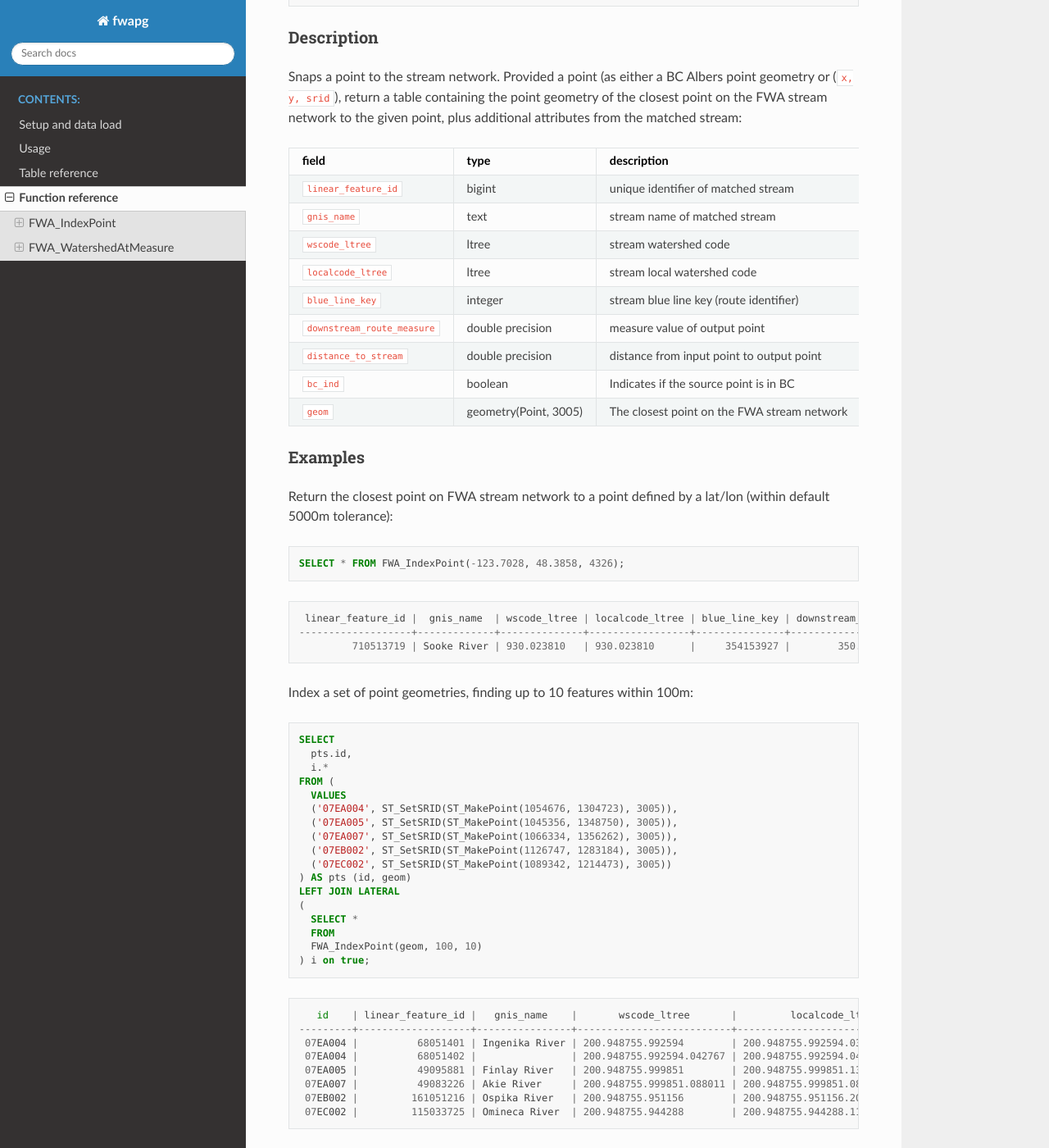
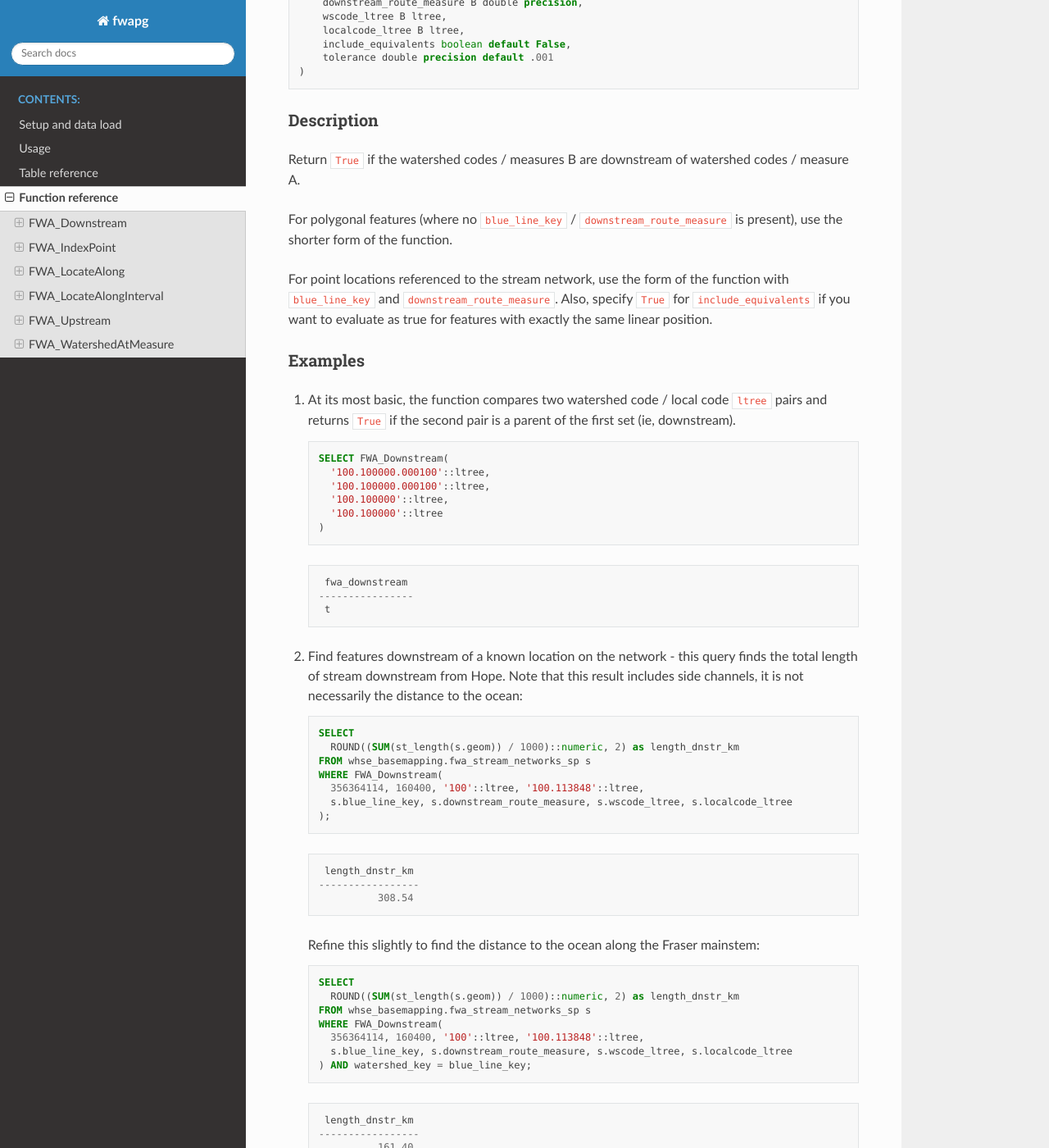
Before and after one commit to smnorris/fwapg, a Sphinx documentation site: the page built from docs/04_functions.md, in a window 1280 px wide and 1400 px high, scrolled down 502 px. Shown: the whole window at 82% size. Built offline with Sphinx 7.4.7 and the Read the Docs theme 2.0.0, drawn with Linux system fonts in a browser that asks for light colours; some of the changed text lies outside the part shown.

Commit message:
downstream doc

````diff
--- a/docs/04_functions.md
+++ b/docs/04_functions.md
@@ -1,4 +1,121 @@
 # Function reference
+
+## FWA_Downstream
+
+### Synopsis
+
+```sql
+FWA_Downstream(
+      wscode A ltree,
+      localcode A ltree,
+      wscode B ltree,
+      localcode B ltree
+)
+
+FWA_Downstream(
+    blue_line_key A integer,
+    downstream_route_measure A double precision,
+    wscode_ltree A ltree,
+    localcode_ltree A ltree,
+    blue_line_key B integer,
+    downstream_route_measure B double precision,
+    wscode_ltree B ltree,
+    localcode_ltree B ltree,
+    include_equivalents boolean default False,
+    tolerance double precision default .001
+)
+```
+
+### Description
+
+Return `True` if the watershed codes / measures B are downstream of watershed codes / measure A.
+
+For polygonal features (where no `blue_line_key` / `downstream_route_measure` is present), use the shorter form of the function.
+
+For point locations referenced to the stream network, use the form of the function with `blue_line_key` and `downstream_route_measure`.  Also, specify `True` for `include_equivalents` if you want to evaluate as true for features with exactly the same linear position.
+
+### Examples
+
+1. At its most basic, the function compares two watershed code / local code `ltree` pairs and returns `True` if the second pair is a parent of the first set (ie, downstream).
+
+    ```sql
+    SELECT FWA_Downstream(
+      '100.100000.000100'::ltree,
+      '100.100000.000100'::ltree,
+      '100.100000'::ltree,
+      '100.100000'::ltree
+    )
+    ```
+    ```
+     fwa_downstream
+    ----------------
+     t
+    ```
+
+2. Find features downstream of a known location on the network - this query finds the total length of stream downstream from Hope. Note that this result includes side channels, it is not necessarily the distance to the ocean:
+
+    ```sql
+    SELECT
+      ROUND((SUM(st_length(s.geom)) / 1000)::numeric, 2) as length_dnstr_km
+    FROM whse_basemapping.fwa_stream_networks_sp s
+    WHERE FWA_Downstream(
+      356364114, 160400, '100'::ltree, '100.113848'::ltree,
+      s.blue_line_key, s.downstream_route_measure, s.wscode_ltree, s.localcode_ltree
+    );
+    ```
+    ```
+     length_dnstr_km
+    -----------------
+              308.54
+    ```
+    Refine this slightly to find the distance to the ocean along the Fraser mainstem:
+
+    ```sql
+    SELECT
+      ROUND((SUM(st_length(s.geom)) / 1000)::numeric, 2) as length_dnstr_km
+    FROM whse_basemapping.fwa_stream_networks_sp s
+    WHERE FWA_Downstream(
+      356364114, 160400, '100'::ltree, '100.113848'::ltree,
+      s.blue_line_key, s.downstream_route_measure, s.wscode_ltree, s.localcode_ltree
+    ) AND watershed_key = blue_line_key;
+    ```
+    ```
+     length_dnstr_km
+    -----------------
+              161.40
+    ```
+3. For each feature in table a, find all records downstream in table b and collect them into an array:
+
+    ```sql
+    SELECT
+      a.aggregated_crossings_id,
+      array_agg(b.dam_id) as downstream_dam_ids
+    FROM bcfishpass.crossings a
+    INNER JOIN bcfishpass.dams b
+    ON FWA_Downstream(
+      a.blue_line_key,
+      a.downstream_route_measure,
+      a.wscode_ltree,
+      a.localcode_ltree,
+      b.blue_line_key,
+      b.downstream_route_measure,
+      b.wscode_ltree,
+      b.localcode_ltree
+    )
+    WHERE a.stream_crossing_id IS NOT NULL
+    GROUP BY a.aggregated_crossings_id
+    ```
+    ```
+     aggregated_crossings_id | downstream_dam_ids
+    -------------------------+-----------------------
+                        4790 | {2343}
+                       69233 | {917,1801,2165,2310}
+                        5468 | {2472}
+                      125252 | {15,97,213,1917}
+                        5697 | {2472}
+                         176 | {2472}
+                         576 | {426}
+    ```
 
 ## FWA_IndexPoint
 
@@ -38,52 +155,89 @@ Snaps a point to the stream network. Provided a point (as either a BC Albers poi
 
 ### Examples
 
-Return the closest point on FWA stream network to a point defined by a lat/lon (within default 5000m tolerance):
+1. Return the closest point on FWA stream network to a point defined by a lat/lon (within default 5000m tolerance):
 
-```sql
-SELECT * FROM FWA_IndexPoint(-123.7028, 48.3858, 4326);
-```
-```
- linear_feature_id |  gnis_name  | wscode_ltree | localcode_ltree | blue_line_key | downstream_route_measure | distance_to_stream | bc_ind |                        geom
--------------------+-------------+--------------+-----------------+---------------+--------------------------+--------------------+--------+----------------------------------------------------
-         710513719 | Sooke River | 930.023810   | 930.023810      |     354153927 |        350.2530543284006 |             24.228 | t      | 0101000020BD0B0000D579287B42DC314198937D515C061741
-```
+    ```sql
+    SELECT * FROM FWA_IndexPoint(-123.7028, 48.3858, 4326);
+    ```
+    ```
+     linear_feature_id |  gnis_name  | wscode_ltree | localcode_ltree | blue_line_key | downstream_route_measure | distance_to_stream | bc_ind |                        geom
+    -------------------+-------------+--------------+-----------------+---------------+--------------------------+--------------------+--------+----------------------------------------------------
+             710513719 | Sooke River | 930.023810   | 930.023810      |     354153927 |        350.2530543284006 |             24.228 | t      | 0101000020BD0B0000D579287B42DC314198937D515C061741
+    ```
 
-Index a set of point geometries, finding up to 10 features within 100m:
+2. Index a set of point geometries, finding up to 10 features within 100m:
 
-```sql
-SELECT
-  pts.id,
-  i.*
-FROM (
-  VALUES
-  ('07EA004', ST_SetSRID(ST_MakePoint(1054676, 1304723), 3005)),
-  ('07EA005', ST_SetSRID(ST_MakePoint(1045356, 1348750), 3005)),
-  ('07EA007', ST_SetSRID(ST_MakePoint(1066334, 1356262), 3005)),
-  ('07EB002', ST_SetSRID(ST_MakePoint(1126747, 1283184), 3005)),
-  ('07EC002', ST_SetSRID(ST_MakePoint(1089342, 1214473), 3005))
-) AS pts (id, geom)
-LEFT JOIN LATERAL
-(
-  SELECT *
-  FROM
-  FWA_IndexPoint(geom, 100, 10)
-) i on true;
-```
-```
-   id    | linear_feature_id |   gnis_name    |       wscode_ltree       |         localcode_ltree         | blue_line_key | downstream_route_measure | distance_to_stream | bc_ind |                        geom
----------+-------------------+----------------+--------------------------+---------------------------------+---------------+--------------------------+--------------------+--------+----------------------------------------------------
- 07EA004 |          68051401 | Ingenika River | 200.948755.992594        | 200.948755.992594.039418        |     359571145 |        6096.256539019577 |             41.319 | t      | 0101000020BD0B00007FFBC4C0C617304173BF3D23BAE83341
- 07EA004 |          68051402 |                | 200.948755.992594.042767 | 200.948755.992594.042767        |     359233576 |                        0 |              46.77 | t      | 0101000020BD0B000023DBF9FEB11730413108AC1CB3E83341
- 07EA005 |          49095881 | Finlay River   | 200.948755.999851        | 200.948755.999851.137838        |     359569942 |        42909.36746325051 |             47.258 | t      | 0101000020BD0B0000C3F5289C79E62F41508D976E90943441
- 07EA007 |          49083226 | Akie River     | 200.948755.999851.088011 | 200.948755.999851.088011.231827 |     359571761 |        29215.40257114563 |             40.442 | t      | 0101000020BD0B000037B9E4F44B4530410DDF6ACEC1B13441
- 07EB002 |         161051216 | Ospika River   | 200.948755.951156        | 200.948755.951156.201899        |     359573063 |       29005.449548147713 |             41.647 | t      | 0101000020BD0B0000D7D491C73F3131419708AD7A50943341
- 07EC002 |         115033725 | Omineca River  | 200.948755.944288        | 200.948755.944288.110746        |     359571933 |        29317.40902691083 |             95.125 | t      | 0101000020BD0B000054618DD09A9F3041A0D25C29F4873241
-```
+    ```sql
+    SELECT
+      pts.id,
+      i.*
+    FROM (
+      VALUES
+      ('07EA004', ST_SetSRID(ST_MakePoint(1054676, 1304723), 3005)),
+      ('07EA005', ST_SetSRID(ST_MakePoint(1045356, 1348750), 3005)),
+      ('07EA007', ST_SetSRID(ST_MakePoint(1066334, 1356262), 3005)),
+      ('07EB002', ST_SetSRID(ST_MakePoint(1126747, 1283184), 3005)),
+      ('07EC002', ST_SetSRID(ST_MakePoint(1089342, 1214473), 3005))
+    ) AS pts (id, geom)
+    LEFT JOIN LATERAL
+    (
+      SELECT *
+      FROM
+      FWA_IndexPoint(geom, 100, 10)
+    ) i on true;
+    ```
+    ```
+       id    | linear_feature_id |   gnis_name    |       wscode_ltree       |         localcode_ltree         | blue_line_key | downstream_route_measure | distance_to_stream | bc_ind |                        geom
+    ---------+-------------------+----------------+--------------------------+---------------------------------+---------------+--------------------------+--------------------+--------+----------------------------------------------------
+     07EA004 |          68051401 | Ingenika River | 200.948755.992594        | 200.948755.992594.039418        |     359571145 |        6096.256539019577 |             41.319 | t      | 0101000020BD0B00007FFBC4C0C617304173BF3D23BAE83341
+     07EA004 |          68051402 |                | 200.948755.992594.042767 | 200.948755.992594.042767        |     359233576 |                        0 |              46.77 | t      | 0101000020BD0B000023DBF9FEB11730413108AC1CB3E83341
+     07EA005 |          49095881 | Finlay River   | 200.948755.999851        | 200.948755.999851.137838        |     359569942 |        42909.36746325051 |             47.258 | t      | 0101000020BD0B0000C3F5289C79E62F41508D976E90943441
+     07EA007 |          49083226 | Akie River     | 200.948755.999851.088011 | 200.948755.999851.088011.231827 |     359571761 |        29215.40257114563 |             40.442 | t      | 0101000020BD0B000037B9E4F44B4530410DDF6ACEC1B13441
+     07EB002 |         161051216 | Ospika River   | 200.948755.951156        | 200.948755.951156.201899        |     359573063 |       29005.449548147713 |             41.647 | t      | 0101000020BD0B0000D7D491C73F3131419708AD7A50943341
+     07EC002 |         115033725 | Omineca River  | 200.948755.944288        | 200.948755.944288.110746        |     359571933 |        29317.40902691083 |             95.125 | t      | 0101000020BD0B000054618DD09A9F3041A0D25C29F4873241
+    ```
 
 ### Web service
 
 [FWA_IndexPoint](https://www.hillcrestgeo.ca/fwapg/functions/fwa_indexpoint.html)
+
+
+
+## FWA_LocateAlong
+
+### Synopsis
+
+### Description
+
+### Examples
+
+### Web service
+
+
+
+
+## FWA_LocateAlongInterval
+
+### Synopsis
+
+### Description
+
+### Examples
+
+### Web service
+
+
+
+
+## FWA_Upstream
+
+### Synopsis
+
+### Description
+
+### Examples
+
 
 ## FWA_WatershedAtMeasure
 
````
